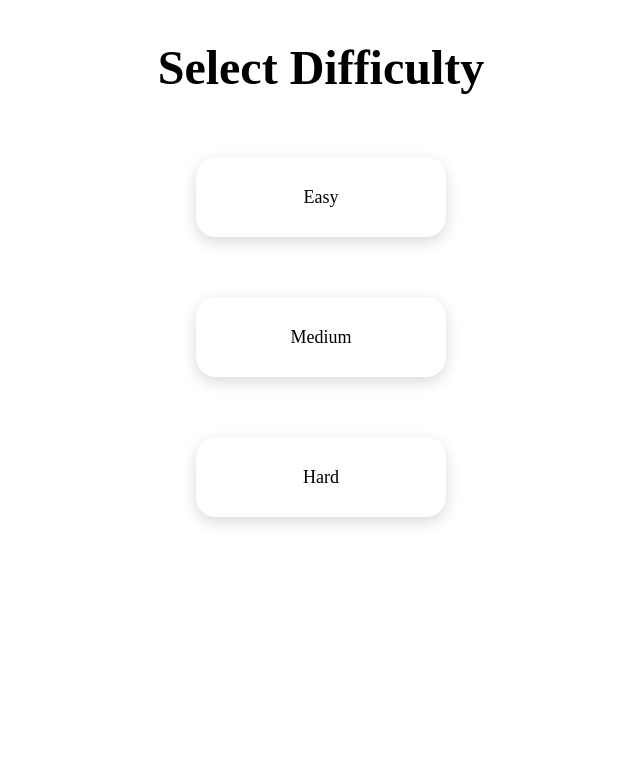
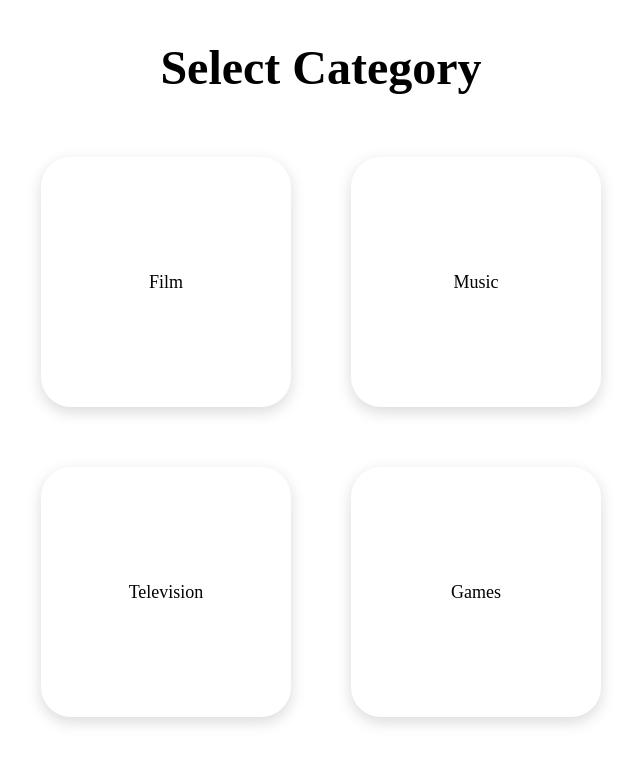
Before and after one commit to ceosss/quiz, a React (Create React App) app: page / in a window 1280 px wide. Shown: the top 764 px of the page, without its empty margins (319-959 px from the left). Built offline with nearby package versions, Linux system fonts and the light colour scheme.

Commit message:
UPDATE: Implemented type in Options

```diff
--- a/src/App.tsx
+++ b/src/App.tsx
@@ -1,15 +1,27 @@
-import React from "react";
+import React, { useState } from "react";
 import Options from "./Components/Options/Options";
 import Difficulty from "./Components/Difficulty/Difficulty";
 import "./App.css";
 
 const App = () => {
-  return (
-    <div>
-      {/* <Options /> */}
-      <Difficulty />
-    </div>
-  );
+  const [screen, setScreen] = useState<number>(1);
+  const [option, setOption] = useState<string>("");
+  const [difficulty, setDifficulty] = useState<string>("");
+  const showScreen = () => {
+    switch (screen) {
+      case 1:
+        return (
+          <Options
+            option={option}
+            setOption={setOption}
+            setScreen={setScreen}
+          />
+        );
+      case 2:
+        return <Difficulty />;
+    }
+  };
+  return <div>{showScreen()}</div>;
 };
 
 export default App;
--- a/src/Components/Options/Options.tsx
+++ b/src/Components/Options/Options.tsx
@@ -1,15 +1,33 @@
 import React from "react";
 import "./Options.css";
 
-const Options = () => {
+type OptionProps = {
+  setScreen: React.Dispatch<React.SetStateAction<number>>;
+  option: string;
+  setOption: React.Dispatch<React.SetStateAction<string>>;
+};
+
+const Options: React.FC<OptionProps> = ({ option, setOption, setScreen }) => {
+  const updateOption = (value: string) => {
+    setOption(value);
+    setScreen(2);
+  };
   return (
     <div className="options">
       <h1>Select Category</h1>
       <div>
-        <div className="film">Film</div>
-        <div className="music">Music</div>
-        <div className="tv">Television</div>
-        <div className="games">Games</div>
+        <div onClick={() => updateOption("film")} className="film">
+          Film
+        </div>
+        <div onClick={() => updateOption("music")} className="music">
+          Music
+        </div>
+        <div onClick={() => updateOption("tv")} className="tv">
+          Television
+        </div>
+        <div onClick={() => updateOption("games")} className="games">
+          Games
+        </div>
       </div>
     </div>
   );
```
Also changed, not shown: 1 other file (tests, documents, lock files or other folders).
